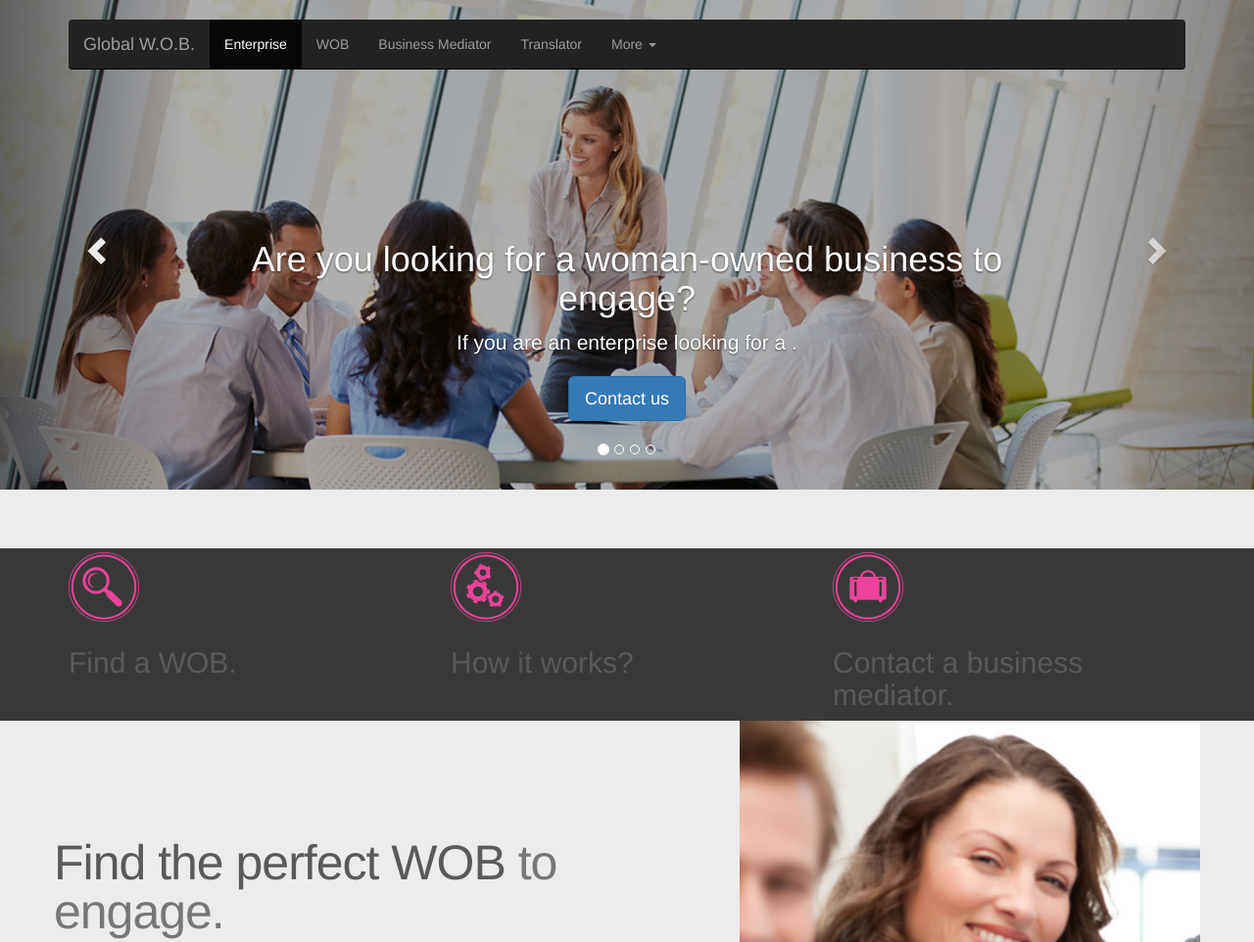
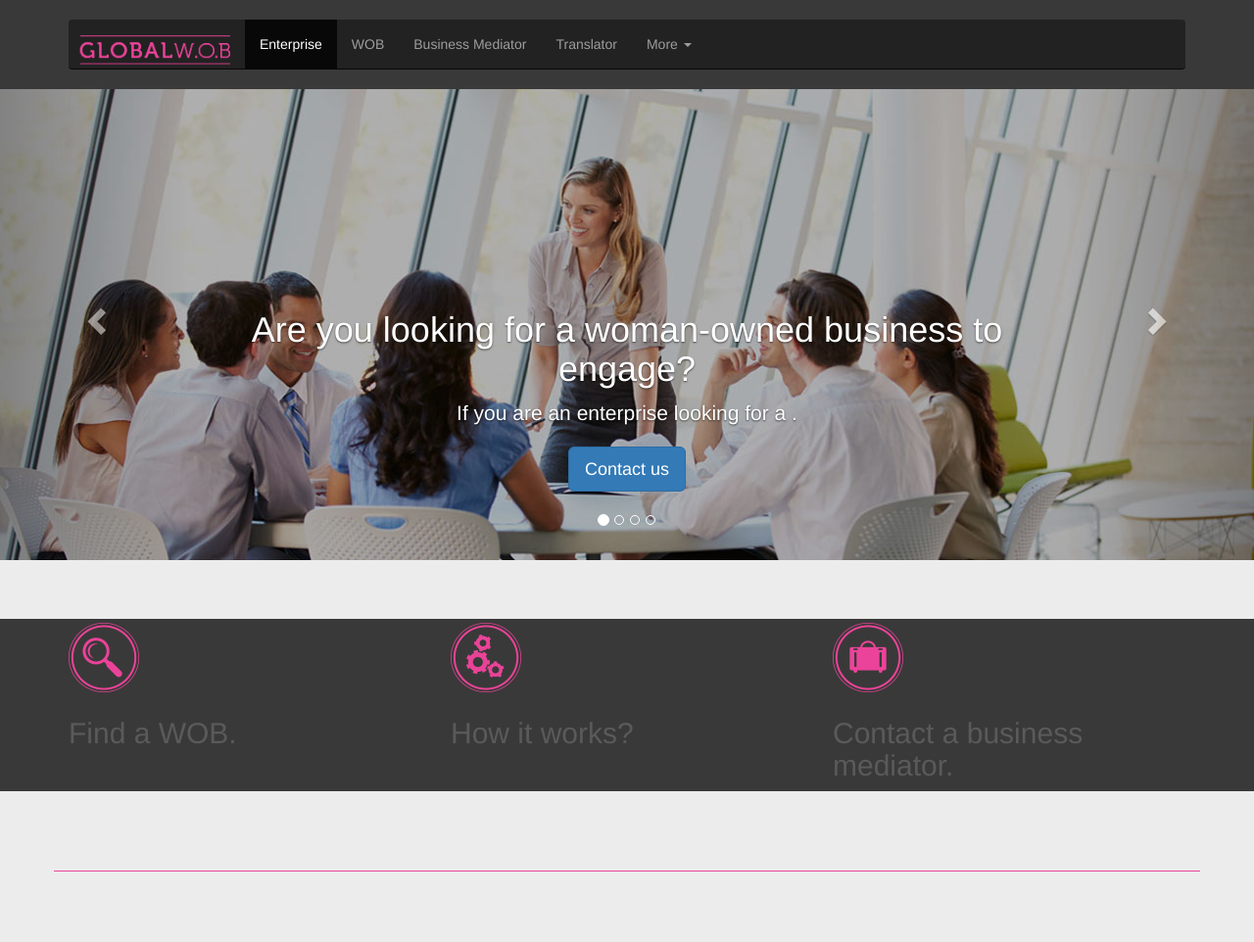
Before and after one commit to cindysoares/global-wob, a website: page index.html in a window 1280 px wide. Shown: the top 962 px of the page at 98% size. Drawn offline with nearby package versions, Linux system fonts and the light colour scheme.

Commit message:
header alteração, link cinza claro.

```diff
--- a/css/app.css
+++ b/css/app.css
@@ -8,10 +8,19 @@ footer {
     padding-top: 40 px;
 }
 
+header {
+    background-color:#3a3939;
+    color:white;
+    clear:both;
+    text-align:center;
+    padding:5px;
+    padding-bottom: 67px;
+}
+
 a {
-	color: #e94398;
+	color: #edecec;
 }
 
 a:visited {
-    color: #e94398;
+    color: #edecec;
 }
--- a/css/carousel.css
+++ b/css/carousel.css
@@ -14,6 +14,7 @@ body {
   left: 0;
   right: 0;
   z-index: 20;
+  background-color: #3a3939;
 }
 /* Flip around the padding for proper display in narrow viewports */
 .navbar-wrapper .container {
--- a/index.html
+++ b/index.html
@@ -33,7 +33,7 @@
                                 <span class="icon-bar"></span>
                                 <span class="icon-bar"></span>
                             </button>
-                            <a class="navbar-brand" href="#" style="display: block;">Global W.O.B.</a>
+                            <a class="navbar-brand" href="#" style="display: block; background-image: url('images/GLOBAL-TIPO.png'); background-size: cover; width: 180px; height: 49px;"></a>
                         </div>
                         <div class="navbar-collapse collapse">
                             <ul class="nav navbar-nav">
@@ -78,17 +78,6 @@
             </div>
         </div>
         </header>
-        <div class="content ng-scope" ng-view=""><style type="text/css" class="ng-scope">
-		  body > header {
-		    position: absolute;
-		    top: 0;
-		    width: 100%;
-		    background-color: rgba(0, 0, 0, 0.6);
-		    color: #fff;
-		    z-index: 1;
-		  }
-		  </style>
-  		</div>
         <!-- Carousel
     ================================================== -->
         <div id="myCarousel" class="carousel slide" data-ride="carousel" data-interval="false">
@@ -170,6 +159,7 @@
             <!-- Three columns of text below the carousel -->
             <!-- /.row -->
             <!-- START THE FEATURETTES -->
+            <hr class="featurette-divider">
             <div class="row featurette" id="findWob">
                 <div class="col-md-7">
                     <h2 class="featurette-heading">Find the perfect WOB <span class="text-muted">to engage.</span></h2>
```
Also changed, not shown: images/GLOBAL-TIPO.png (added).
